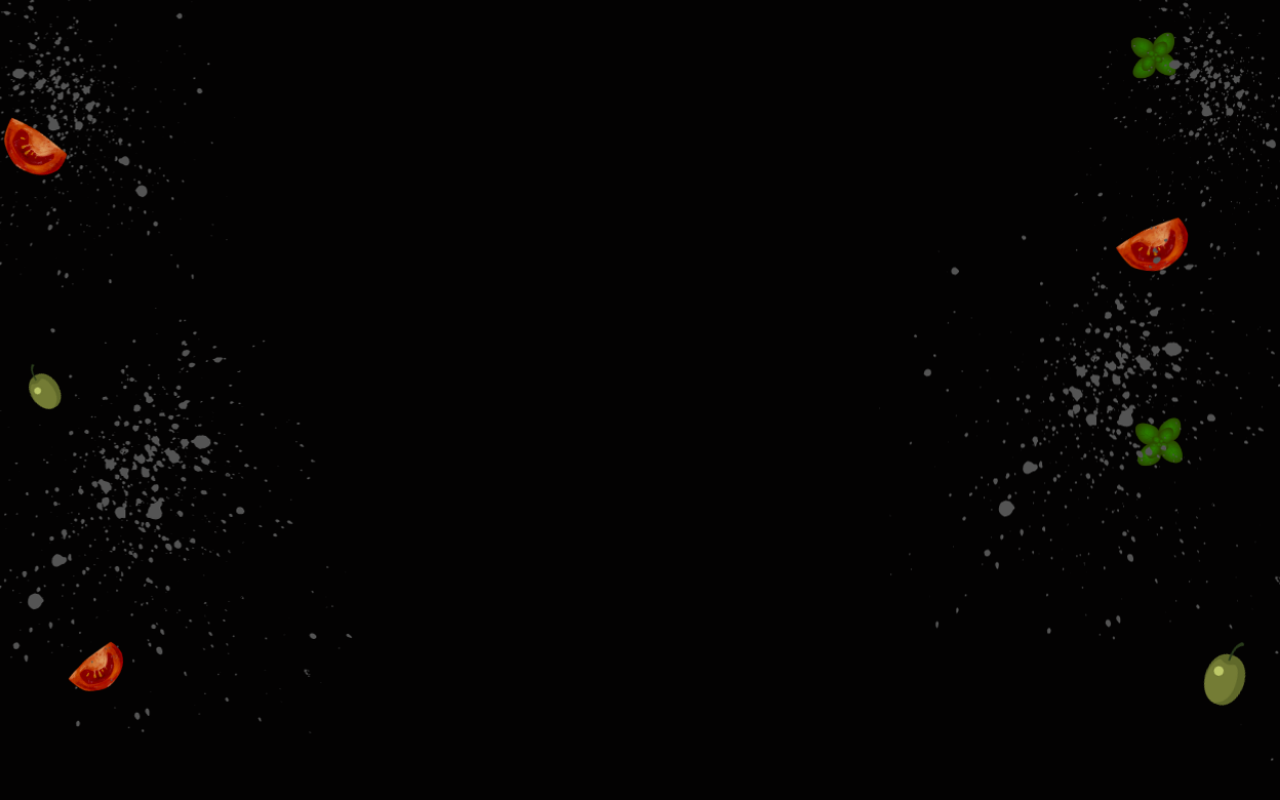
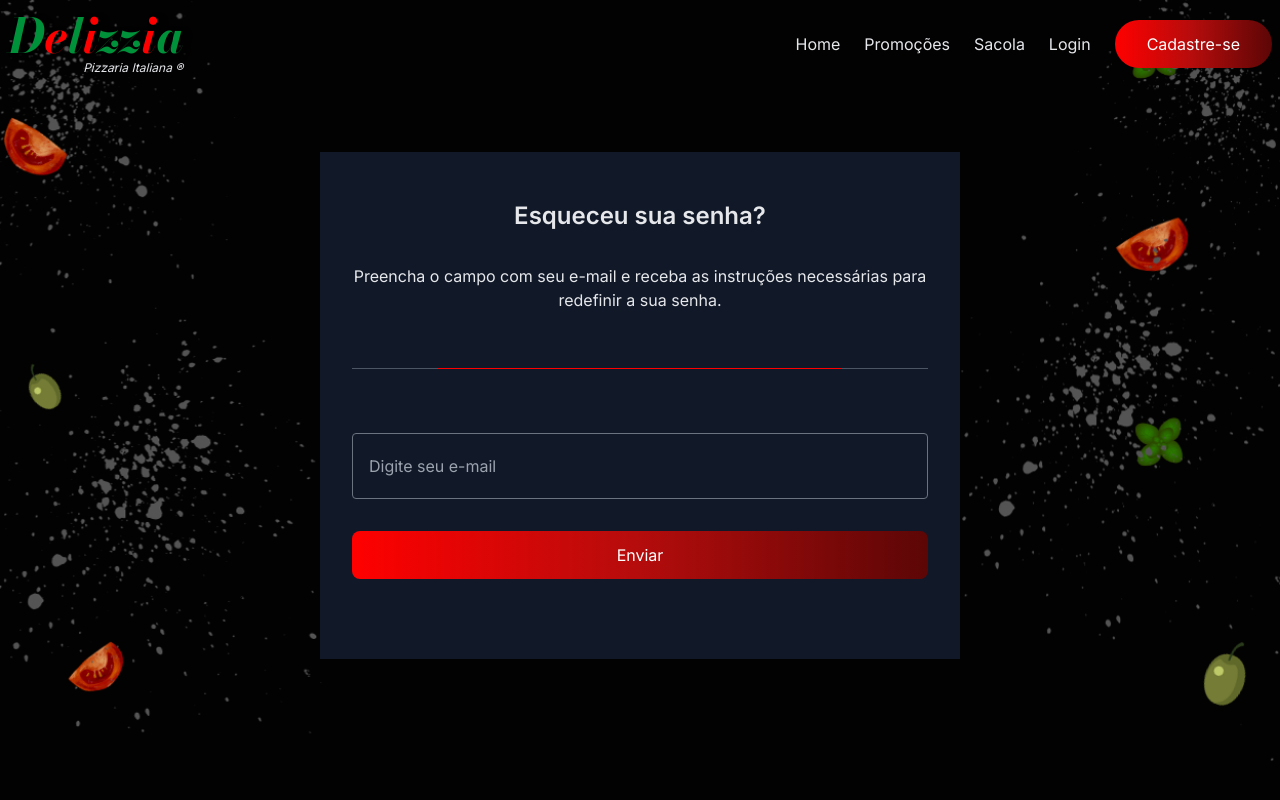
Before and after one commit to Janaina-Costa/ITalents_Pizza_Delivery, a React (Vite) app: page /recover in a window 1280 px wide. Before the commit this address had no page. Built offline with nearby package versions, Linux system fonts and the light colour scheme.

Commit message:
feat: cria componente de recuperação de senha

```diff
--- a/src/App.tsx
+++ b/src/App.tsx
@@ -4,6 +4,7 @@ import './App.css';
 import Layout from './components/Layout';
 import { Home } from './pages/Home';
 import { Login } from './pages/Login';
+import { Recover } from './pages/Recover';
 
 function App() {
   return (
@@ -11,6 +12,8 @@ function App() {
       <Route element={<Layout />}>
         <Route path="/" element={<Home />} />
         <Route path="/login" element={<Login />} />
+
+        <Route path="/recover" element={<Recover />} />
       </Route>
     </Routes>
   );
--- a/src/components/Forms/LoginForm/index.tsx
+++ b/src/components/Forms/LoginForm/index.tsx
@@ -7,9 +7,9 @@ import Input from '../../Input';
 export const LoginForm = () => {
   return (
     <form className=" w-full flex flex-col justify-center items-center">
-      <h1 className="text-center mt-4 ">
+      <p className="text-center mt-4 ">
         Use suas credenciais para realizar o login.
-      </h1>
+      </p>
       <Divider />
       <div className="flex flex-col gap-8 w-full items-center justify-center mb-12">
         <Input
--- /dev/null
+++ b/src/components/Forms/RecoverForm/index.tsx
@@ -0,0 +1,35 @@
+import { Button } from '../../Button';
+import { Divider } from '../../Divider';
+import Input from '../../Input';
+
+export const RecoverForm = () => {
+  return (
+    <form className=" w-full flex flex-col justify-center items-center">
+      <div>
+        <h1 className="text-center text-2xl font-semibold  mt-4 mb-8">
+          Esqueceu sua senha?
+        </h1>
+        <p className="text-center">
+          Preencha o campo com seu e-mail e receba as instruções necessárias
+          para redefinir a sua senha.
+        </p>
+      </div>
+      <Divider />
+      <div className="flex flex-col gap-8 w-full items-center justify-center mb-12">
+        <Input
+          placeholder="Digite seu e-mail"
+          type="email"
+          className="bg-transparent py-5 pl-4 w-full max-w-full rounded outline-none"
+        />
+
+        <Button
+          isSelected
+          type="submit"
+          className="w-full max-w-full rounded-lg"
+        >
+          Enviar
+        </Button>
+      </div>
+    </form>
+  );
+};
--- /dev/null
+++ b/src/pages/Recover/index.tsx
@@ -0,0 +1,9 @@
+import { RecoverForm } from '../../components/Forms/RecoverForm';
+
+export const Recover = () => {
+  return (
+    <div className="bg-gray-900 max-w-[40rem] m-auto mt-16 p-8 flex justify-center items-center max-md:mt-0 max-md:h-screen overflow-hidden">
+      <RecoverForm />
+    </div>
+  );
+};
```
